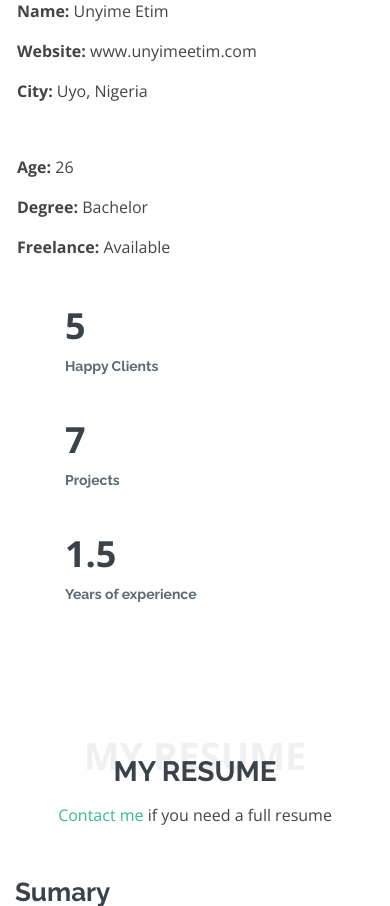
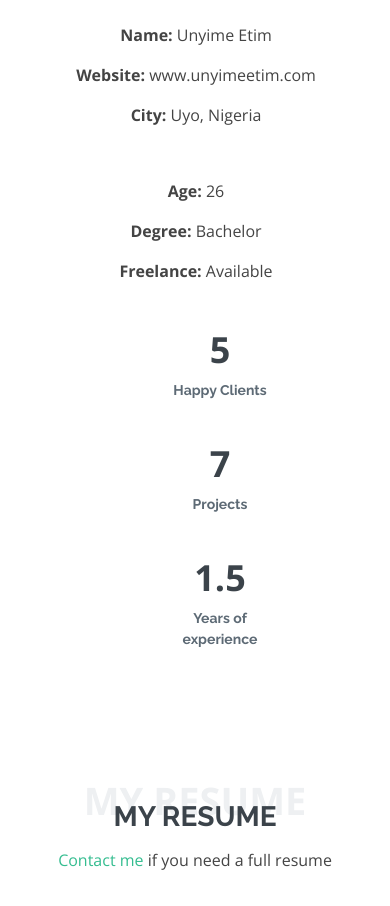
Before and after one commit to unyime1/Portfolio, a Django app: page / in a window 390 px wide. Shown: the part 1826-2732 px from the top of the page. Run offline with Django 3.2, Linux system fonts and the light colour scheme; parts of the project's set-up code (start-up, migrations or seed data) failed here and were passed over; some libraries are stand-ins or nearby versions.

Commit message:
minor changes

```diff
--- a/mains/templates/mains/index.html
+++ b/mains/templates/mains/index.html
@@ -24,8 +24,10 @@
           <span>About Me</span>
           <h2>About Me</h2>
           <p>
-            My name is Unyime Etim, and my portfolio is a representation of
+            My name is Unyime Etim, and this portfolio is a representation of
             all that I've learned as an Engineering student and a Web Developer.
+          </p>
+          <p>
             As a developer, I specialize in building user-friendly websites and web applications
             that will give your business an extensive online presence.
           </p>
@@ -36,10 +38,10 @@
           </p>
         </div>
 
-        <div class="row">
+        <div class="row" id="info">
           <div class="image col-lg-4 d-flex align-items-stretch justify-content-center justify-content-lg-start"></div>
           <div class="col-lg-8 d-flex flex-column align-items-stretch">
-            <div class="content pl-lg-4 d-flex flex-column justify-content-center">
+            <div class="content pl-lg-4 d-flex flex-column justify-content-center" >
               <div class="row">
                 <div class="col-lg-6">
                   <ul>
@@ -56,7 +58,8 @@
                   </ul>
                 </div>
               </div>
-              <div class="row mt-n4">
+
+              <div class="row mt-n4" id="data">
                 <div class="col-md-6 mt-5 d-md-flex align-items-md-stretch">
                   <div class="count-box">
                     <i class="icofont-simple-smile" style="color: #20b38e;"></i>
@@ -250,7 +253,7 @@
             <div class="icon-box">
               <div class="icon"><i class="fa fa-globe"></i></div>
               <h4 class="title"><a href="mailto:unyime_etim58@yahoo.com">Software as a Service (SaaS) Applications</a></h4>
-              <p class="description">Do you need custom made solutions that will always be available to your customers wherever the are? </p>
+              <p class="description">Do you need custom made solutions that will always be available to your customers wherever they are? </p>
             </div>
           </div>
 
@@ -364,9 +367,13 @@
 
         <ul id="portfolio-flters" class="d-flex justify-content-center">
           <li data-filter="*" class="filter-active">All</li>
-          <li data-filter=".filter-app">App</li>
+          <!--
+
+             <li data-filter=".filter-app">App</li>
           <li data-filter=".filter-card">Card</li>
           <li data-filter=".filter-web">Web</li>
+          -->
+
         </ul>
 
         <div class="row portfolio-container">
--- a/mains/templates/mains/navbar.html
+++ b/mains/templates/mains/navbar.html
@@ -15,4 +15,4 @@
       </ul>
     </nav><!-- .nav-menu -->
 
-  </header><!-- End Header -->
+</header><!-- End Header -->
--- a/static/css/style.css
+++ b/static/css/style.css
@@ -292,7 +292,7 @@ h1, h2, h3, h4, h5, h6 {
 #hero {
   width: 100%;
   height: 100vh;
-  background: url('/static/images/hero-bg.jpg') top right;
+  background: url('/static/images/home-background.jpg') top right;
   background-size: cover;
   position: relative;
 }
@@ -1358,3 +1358,15 @@ section {
 #footer .credits {
   font-size: 13px;
 }
+
+@media (max-width: 1000px){
+  #data{
+    margin: auto;
+    width: 50%;
+  }
+
+  #info{
+    text-align: center;
+  }
+
+}
```
